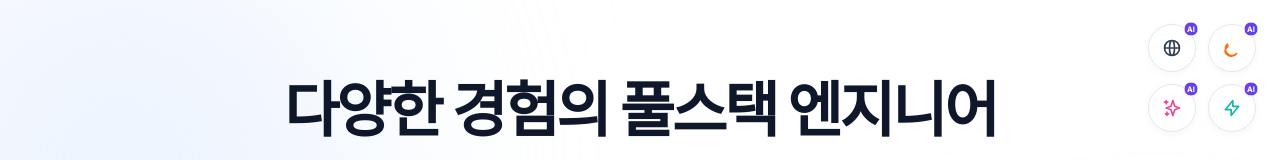
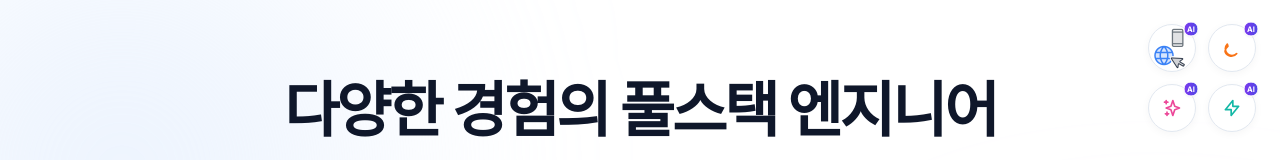
Before and after one commit to gyuminiai82/portfolio, a React (Vite) app: page / in a window 1280 px wide. Shown: the top 160 px of the page. Built offline with nearby package versions, Linux system fonts and the light colour scheme; a web font is replaced by a local one.

Commit message:
style: replace minstudio link icon with composite phosphor icons layout

```diff
--- a/index.html
+++ b/index.html
@@ -5,6 +5,8 @@
     <link rel="icon" type="image/svg+xml" href="/favicon.svg" />
     <meta name="viewport" content="width=device-width, initial-scale=1.0" />
     <title>풀스택 엔지니어 포트폴리오</title>
+    <link rel="stylesheet" type="text/css" href="https://unpkg.com/@phosphor-icons/web@2.1.1/src/regular/style.css" />
+    <link rel="stylesheet" type="text/css" href="https://unpkg.com/@phosphor-icons/web@2.1.1/src/duotone/style.css" />
   </head>
   <body>
     <div id="root"></div>
--- a/src/App.jsx
+++ b/src/App.jsx
@@ -51,9 +51,11 @@ function App() {
           rel="noopener noreferrer"
           className="group relative flex items-center justify-center w-12 h-12 bg-white hover:bg-slate-50 border border-slate-200 rounded-full shadow-[0_2px_8px_rgba(0,0,0,0.04)] hover:shadow-md transition-all duration-300 hover:-translate-y-0.5"
         >
-          <svg xmlns="http://www.w3.org/2000/svg" className="h-5 w-5 text-slate-700 group-hover:text-blue-600 transition-colors" fill="none" viewBox="0 0 24 24" stroke="currentColor" strokeWidth={2}>
-            <path strokeLinecap="round" strokeLinejoin="round" d="M21 12a9 9 0 01-9 9m9-9a9 9 0 00-9-9m9 9H3m9 9a9 9 0 01-9-9m9 9c1.657 0 3-4.03 3-9s-1.343-9-3-9m0 18c-1.657 0-3-4.03-3-9s1.343-9 3-9m-9 9a9 9 0 019-9" />
-          </svg>
+          <div style={{ position: 'relative', width: '36px', height: '36px' }}>
+            <i className="ph-duotone ph-device-mobile" style={{ color: '#6c757d', fontSize: '1.3rem', position: 'absolute', top: '-2px', right: '2px' }}></i>
+            <i className="ph-duotone ph-globe" style={{ color: 'var(--primary)', fontSize: '1.5rem', position: 'absolute', bottom: '-2px', left: '-2px' }}></i>
+            <i className="ph-duotone ph-cursor" style={{ color: 'var(--text-color)', fontSize: '1rem', position: 'absolute', bottom: '-4px', left: '16px', transform: 'rotate(-15deg)', textShadow: '-1px -1px 0 var(--header-bg), 1px -1px 0 var(--header-bg), -1px 1px 0 var(--header-bg), 1px 1px 0 var(--header-bg)' }}></i>
+          </div>
           <span className="absolute -top-1 -right-1 flex h-4 w-4 items-center justify-center rounded-full bg-gradient-to-r from-violet-600 to-indigo-600 text-[8px] font-black text-white border border-white shadow-sm scale-95 group-hover:scale-105 transition-transform duration-300">
             AI
           </span>
--- a/src/index.css
+++ b/src/index.css
@@ -1,5 +1,12 @@
 @import url('https://cdn.jsdelivr.net/gh/orioncactus/pretendard/dist/web/static/pretendard.css');
 @import url('https://fonts.googleapis.com/css2?family=Inter:wght@400;500;600;700&display=swap');
+
+:root {
+  --primary: #3b82f6;
+  --text-color: #1e293b;
+  --header-bg: #ffffff;
+}
+
 
 @tailwind base;
 @tailwind components;
```
